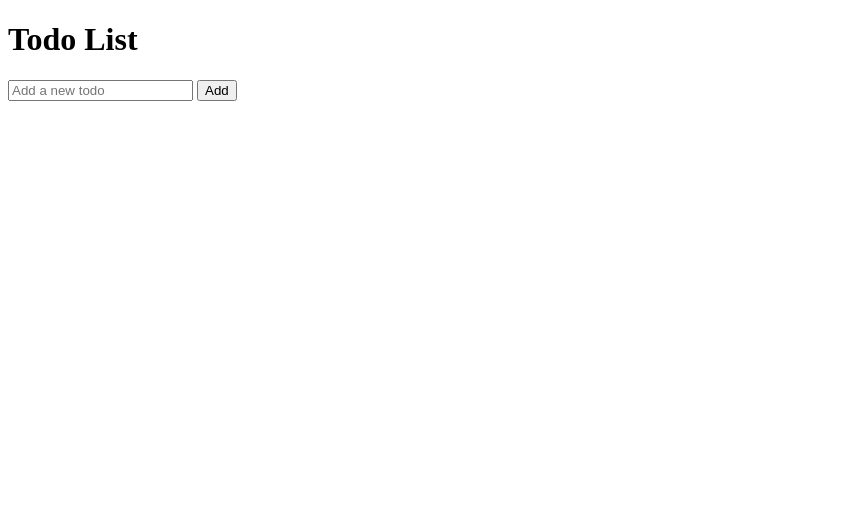
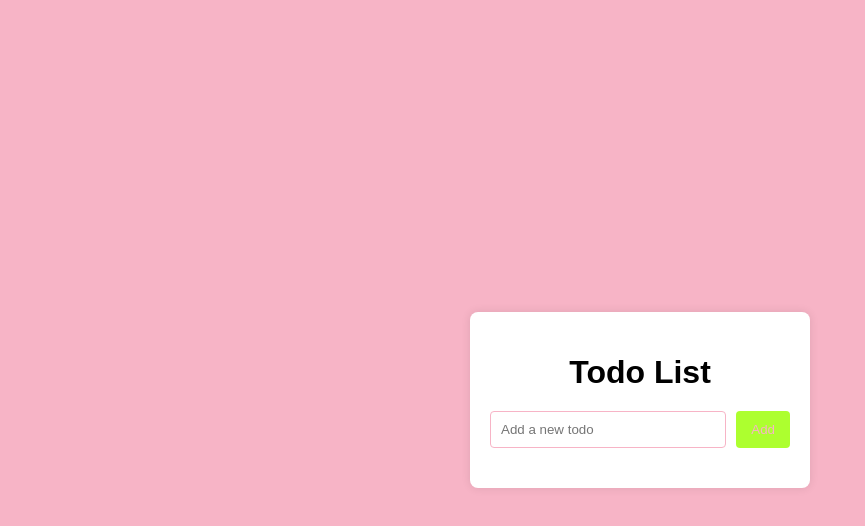
Before and after one commit to FitzFitzFitz69/javascript-review-project-2, a plain HTML site: page index.html in a window 1280 px wide. Shown: the whole page, without its empty margins (0-865 px from the left). Drawn offline with Linux system fonts and the light colour scheme.

Commit message:
Added Todo CRUD Management project

```diff
--- a/index.html
+++ b/index.html
@@ -4,7 +4,7 @@
     <meta charset="UTF-8">
     <meta name="viewport" content="width=device-width, initial-scale=1.0">
     <title>Todo CRUD Management</title>
-    <link rel=""stylesheet" href="styles.css">
+    <link rel="stylesheet" href="styles.css">
 
 </head>
 <body>
```
